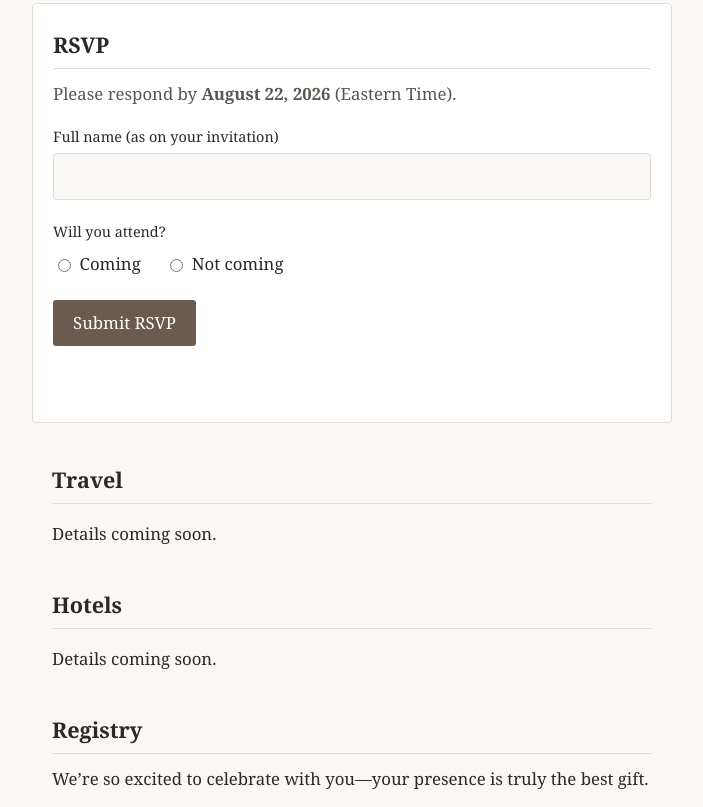
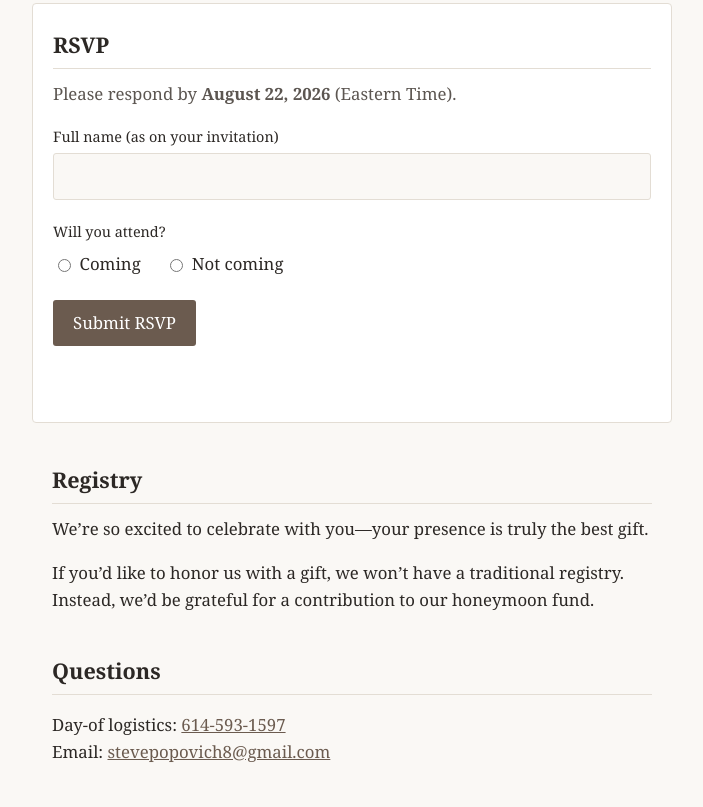
Before and after one commit to stevepopovich/allyandstevegetmarried, a website: page public/index.html in a window 1280 px wide. Shown: the part 1993-2800 px from the top of the page, without its empty margins (288-991 px from the left). Drawn offline with Linux system fonts and the light colour scheme.

Commit message:
main page

```diff
--- a/public/index.html
+++ b/public/index.html
@@ -33,7 +33,6 @@
         </p>
         <address class="venue">
           <a href="https://accolumbus.com/" rel="noopener noreferrer">The Athletic Club of Columbus</a><br />
-          The Booth and Game Room (Basement)
           136 E Broad St<br />
           Columbus, OH 43215
         </address>
@@ -159,16 +158,6 @@
         </form>
       </section>
 
-      <section id="travel" class="section">
-        <h2>Travel</h2>
-        <p>Details coming soon.</p>
-      </section>
-
-      <section id="hotels" class="section">
-        <h2>Hotels</h2>
-        <p>Details coming soon.</p>
-      </section>
-
       <section id="registry" class="section">
         <h2>Registry</h2>
         <p class="lead">
```
